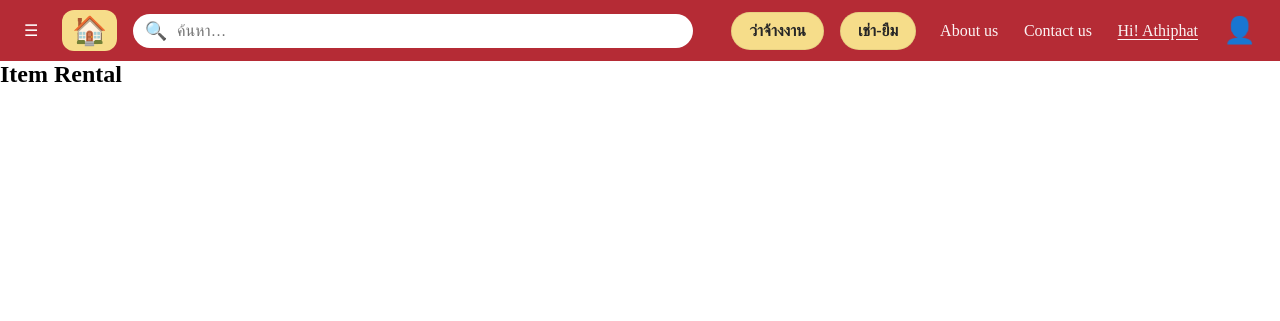
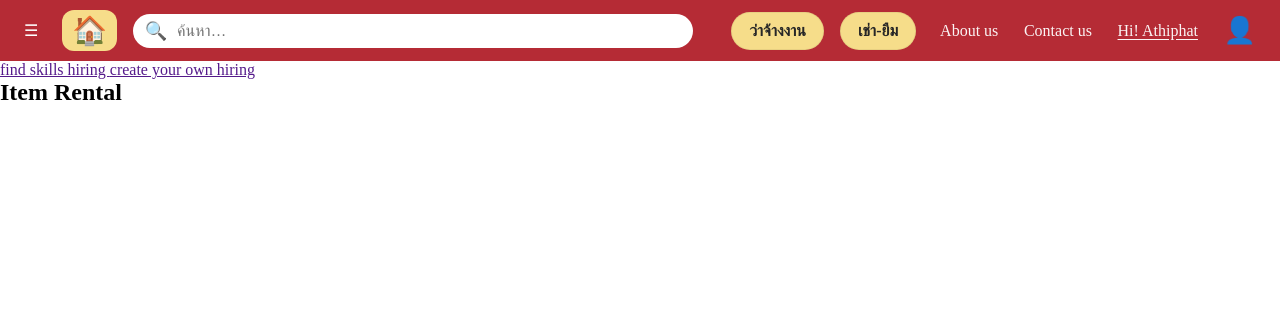
Before and after one commit to athiphat67/LorbMore, a Django app: page /rental in a window 1280 px wide. Shown: the top 321 px of the page. Run offline with Django 5.2, Linux system fonts and the light colour scheme.

Commit message:
add info rental

```diff
--- a/pages/templates/pages/rental.html
+++ b/pages/templates/pages/rental.html
@@ -3,6 +3,8 @@
 
 {% block content %}
 <div class="container mx-auto px-4 py-8">
+    <a href=""> find skills hiring </a>
+    <a href=""> create your own hiring</a>
     <h2 class="text-3xl font-bold mb-6 text-gray-800">Item Rental</h2>
 
     <div class="grid grid-cols-2 sm:grid-cols-3 lg:grid-cols-4 gap-4">
```
